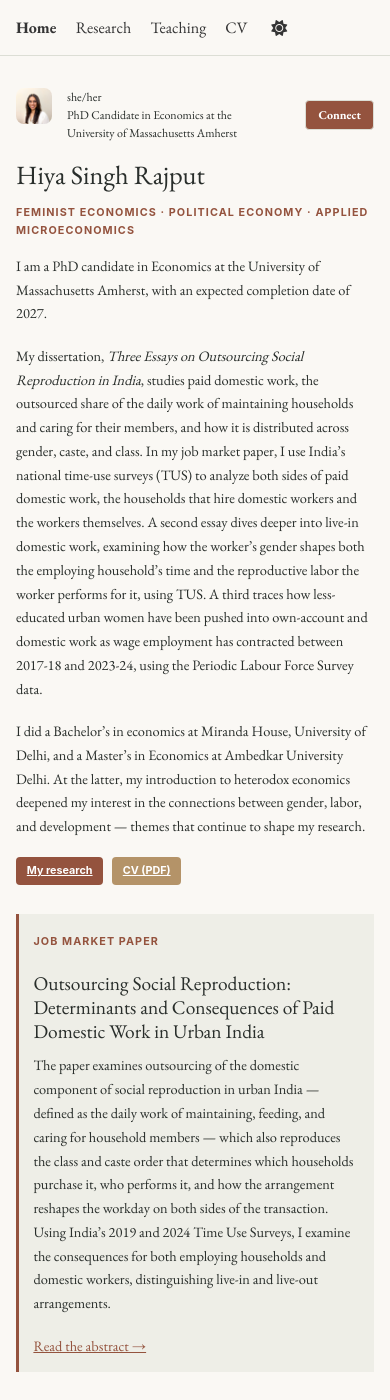
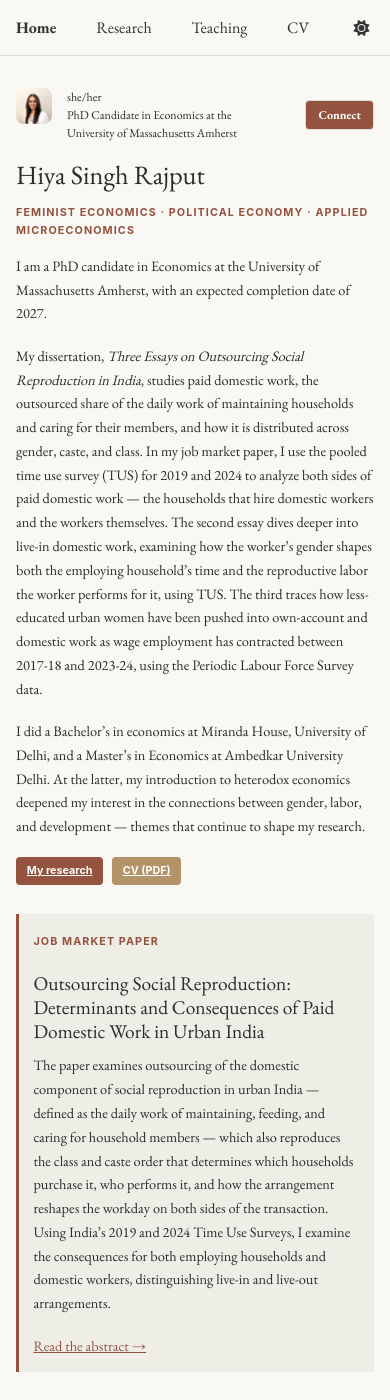
Before and after one commit to hiyasinghrajput/hiyasinghrajput.github.io, a Jekyll site: the page built from _pages/about.md, in a window 390 px wide and 1400 px high. Built offline with Jekyll 4.4.1, drawn with Linux system fonts in a browser that asks for light colours; a style sheet for code colours, icons or effects is not loaded.

Commit message:
Spread mobile navigation across the screen and update dissertation bio

```diff
--- a/_includes/scripts.html
+++ b/_includes/scripts.html
@@ -1,4 +1,4 @@
-<script type="module" src="{{ base_path }}/assets/js/main.min.js"></script>
+<script type="module" src="{{ base_path }}/assets/js/main.min.js?v={{ site.time | date: '%s' }}"></script>
 
 {% include analytics.html %}
 
--- a/_pages/about.md
+++ b/_pages/about.md
@@ -12,7 +12,7 @@ redirect_from:
 
 I am a PhD candidate in Economics at the University of Massachusetts Amherst, with an expected completion date of 2027.
 
-My dissertation, *Three Essays on Outsourcing Social Reproduction in India*, studies paid domestic work, the outsourced share of the daily work of maintaining households and caring for their members, and how it is distributed across gender, caste, and class. In my job market paper, I use India's national time-use surveys (TUS) to analyze both sides of paid domestic work, the households that hire domestic workers and the workers themselves. A second essay dives deeper into live-in domestic work, examining how the worker's gender shapes both the employing household's time and the reproductive labor the worker performs for it, using TUS. A third traces how less-educated urban women have been pushed into own-account and domestic work as wage employment has contracted between 2017-18 and 2023-24, using the Periodic Labour Force Survey data.
+My dissertation, *Three Essays on Outsourcing Social Reproduction in India*, studies paid domestic work, the outsourced share of the daily work of maintaining households and caring for their members, and how it is distributed across gender, caste, and class. In my job market paper, I use the pooled time use survey (TUS) for 2019 and 2024 to analyze both sides of paid domestic work — the households that hire domestic workers and the workers themselves. The second essay dives deeper into live-in domestic work, examining how the worker’s gender shapes both the employing household’s time and the reproductive labor the worker performs for it, using TUS. The third traces how less-educated urban women have been pushed into own-account and domestic work as wage employment has contracted between 2017-18 and 2023-24, using the Periodic Labour Force Survey data.
 
 I did a Bachelor's in economics at Miranda House, University of Delhi, and a Master's in Economics at Ambedkar University Delhi. At the latter, my introduction to heterodox economics deepened my interest in the connections between gender, labor, and development — themes that continue to shape my research.
 
--- a/_sass/_job-market.scss
+++ b/_sass/_job-market.scss
@@ -127,9 +127,15 @@ html[data-theme="dark"] {
 }
 
 @media (max-width: 600px) {
+  .greedy-nav .visible-links {
+    display: flex;
+    width: 100%;
+    justify-content: space-between;
+    align-items: center;
+  }
   .greedy-nav a {
-    margin-left: .6rem;
-    margin-right: .6rem;
+    margin-left: 0;
+    margin-right: 0;
   }
 }
 
```
Also changed, not shown: assets/js/plugins/jquery.greedy-navigation.js (+7 -0 lines), assets/js/main.min.js.
